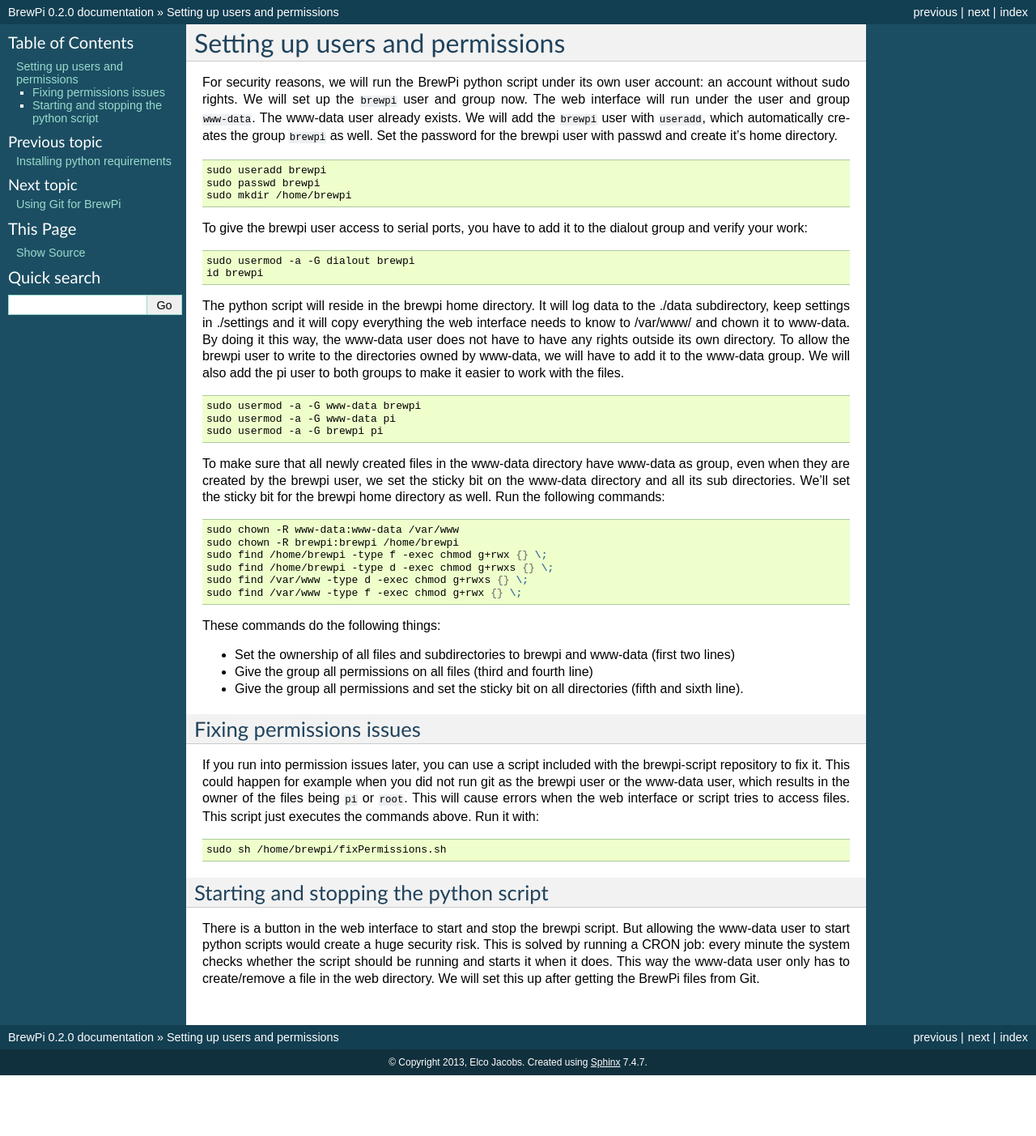
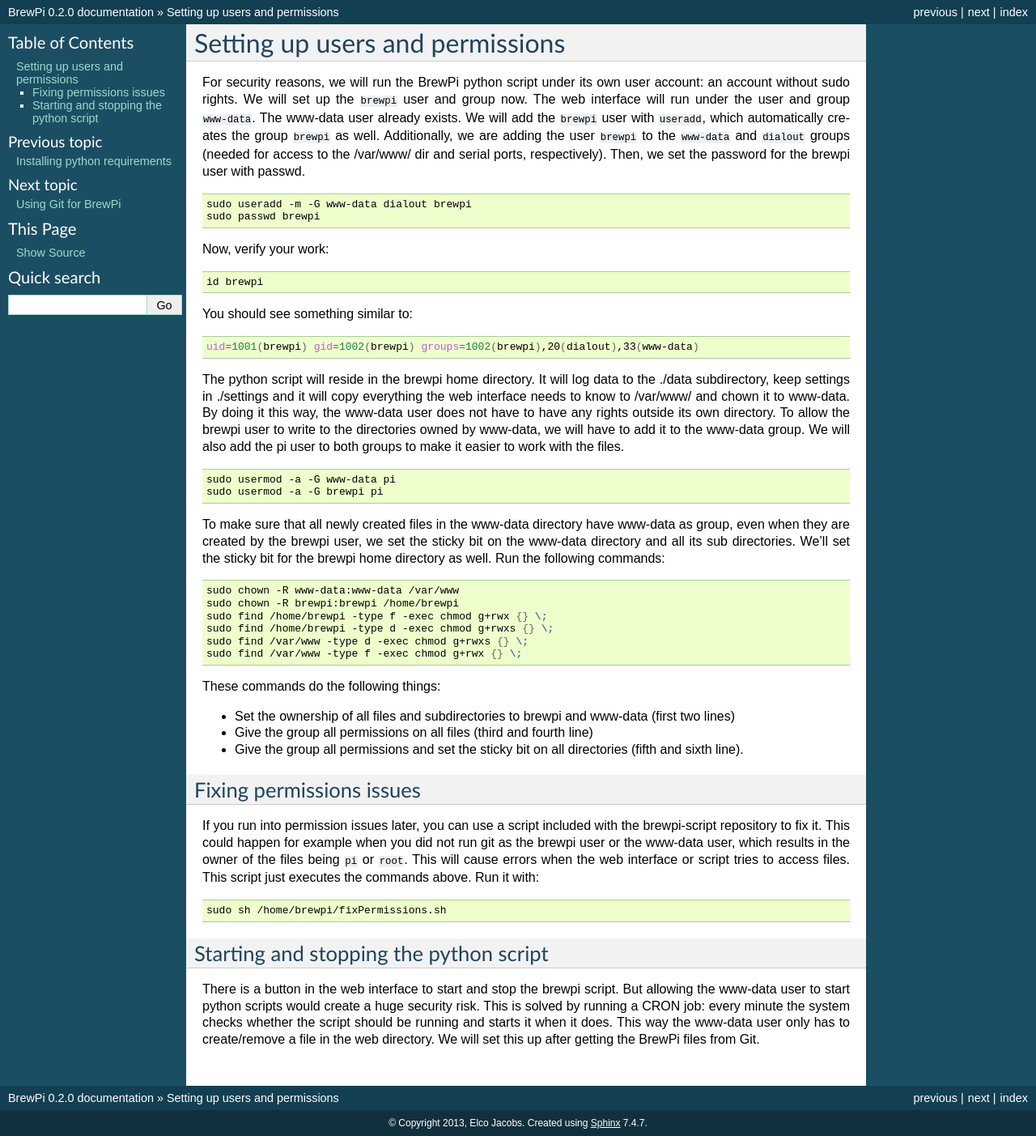
Before and after one commit to BrewPi/brewpi-www, a Sphinx documentation site: the page built from docs/user/source/getting-started/setup-users-permissions.rst, in a window 1280 px wide. Shown: the whole page at 81% size. Built offline with Sphinx 7.4.7, drawn with Linux system fonts in a browser that asks for light colours; formulas are drawn with MathJax 3; before the commit the page ends 1328 px from its top, so only the background shows below that.

Commit message:
Consolidated bash commands where possible

```diff
--- a/docs/user/source/getting-started/setup-users-permissions.rst
+++ b/docs/user/source/getting-started/setup-users-permissions.rst
@@ -2,28 +2,31 @@
 ================================
 For security reasons, we will run the BrewPi python script under its own user account: an account without sudo rights.
 We will set up the ``brewpi`` user and group now. The web interface will run under the user and group ``www-data``. The www-data user already exists.
-We will add the ``brewpi`` user with ``useradd``, which automatically creates the group ``brewpi`` as well.
-Set the password for the brewpi user with passwd and create it's home directory.
+We will add the ``brewpi`` user with ``useradd``, which automatically creates the group ``brewpi`` as well. Additionally, we are adding the user ``brewpi`` to the ``www-data`` and ``dialout`` groups (needed for access to the /var/www/ dir and serial ports, respectively).
+Then, we set the password for the brewpi user with passwd.
 
 .. code-block:: bash
 
-    sudo useradd brewpi
+    sudo useradd -m -G www-data dialout brewpi
     sudo passwd brewpi
-    sudo mkdir /home/brewpi
 
-To give the brewpi user access to serial ports, you have to add it to the dialout group and verify your work:
+Now, verify your work:
 
 .. code-block:: bash
 
-    sudo usermod -a -G dialout brewpi
     id brewpi
+
+You should see something similar to:
+
+.. code-block:: bash
+
+    uid=1001(brewpi) gid=1002(brewpi) groups=1002(brewpi),20(dialout),33(www-data)
 
 The python script will reside in the brewpi home directory. It will log data to the ./data subdirectory, keep settings in ./settings and it will copy everything the web interface needs to know to /var/www/ and chown it to www-data. By doing it this way, the www-data user does not have to have any rights outside its own directory.
 To allow the brewpi user to write to the directories owned by www-data, we will have to add it to the www-data group. We will also add the pi user to both groups to make it easier to work with the files.
 
 .. code-block:: bash
 
-    sudo usermod -a -G www-data brewpi
     sudo usermod -a -G www-data pi
     sudo usermod -a -G brewpi pi
 
```
